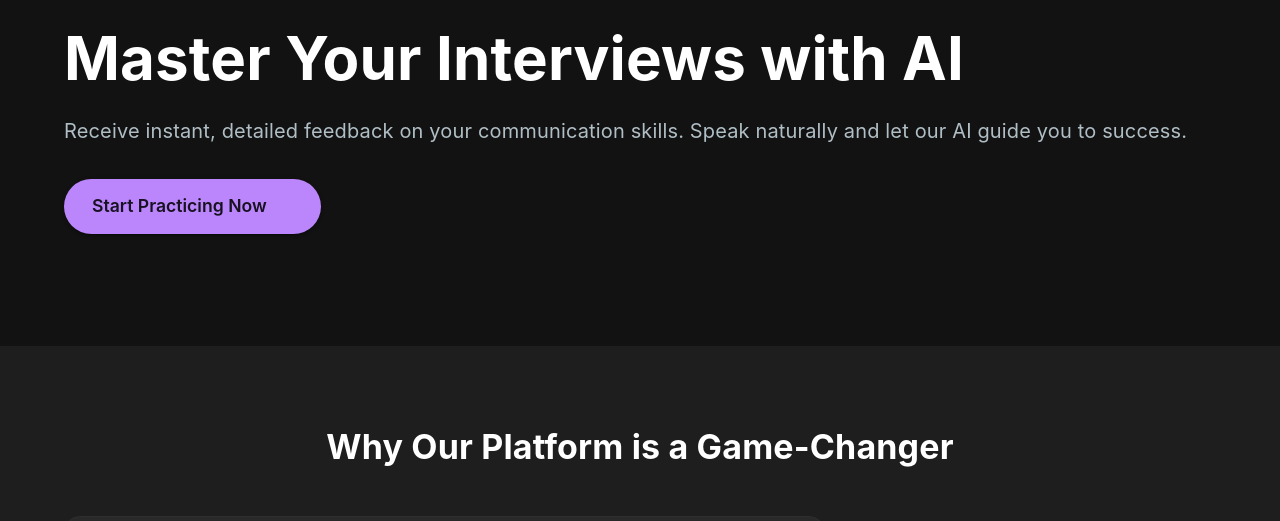
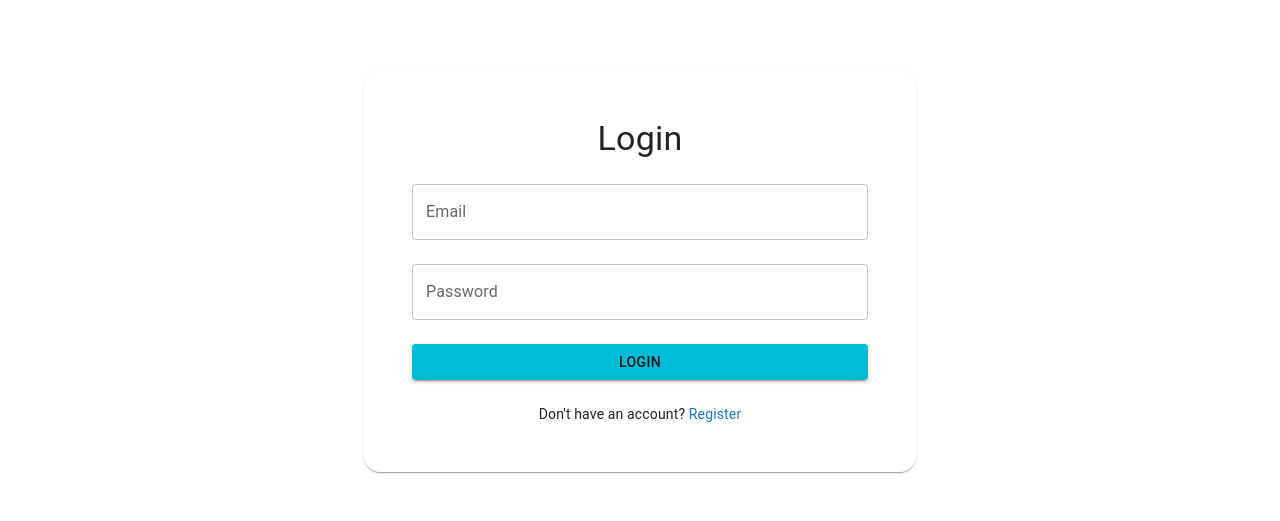
Before and after one commit to Suman599/PrepMateAI, a React (Vite) app: page /login in a window 1280 px wide. Before the commit this address led to /. Shown: the part 129-650 px from the top of the page. Built offline with nearby package versions, Linux system fonts and the light colour scheme; no server answers; sample sign-in values are in the browser's storage; some icons are missing.

Commit message:
lets see

```diff
--- a/src/App.jsx
+++ b/src/App.jsx
@@ -11,27 +11,14 @@
 import { AuthProvider } from './context/AuthContext';
 import { Toaster } from 'react-hot-toast';
 
-/**
- * ProtectedRoute checks if the user is logged in before rendering children.
- * If not logged in, redirects to /login
- */
+// ✅ Protect pages for authenticated users only
 const ProtectedRoute = ({ children }) => {
   const token = localStorage.getItem('token');
   return token ? children : <Navigate to="/login" replace />;
 };
 
-/**
- * PublicRoute redirects logged-in users away from login/register pages
- */
-const PublicRoute = ({ children }) => {
-  const token = localStorage.getItem('token');
-  return token ? <Navigate to="/" replace /> : children;
-};
-
 function AppContent() {
   const location = useLocation();
-
-  // Hide Navbar on login and register pages
   const showNavbar = location.pathname !== '/login' && location.pathname !== '/register';
 
   return (
@@ -42,16 +29,16 @@
       <Box component="main" sx={{ flexGrow: 1, width: '100%' }}>
         <Routes>
           {/* Public routes */}
-          <Route path="/login" element={<PublicRoute><Login /></PublicRoute>} />
-          <Route path="/register" element={<PublicRoute><Register /></PublicRoute>} />
+          <Route path="/login" element={<Login />} />
+          <Route path="/register" element={<Register />} />
 
           {/* Protected routes */}
           <Route path="/" element={<ProtectedRoute><Homepage /></ProtectedRoute>} />
           <Route path="/practice" element={<ProtectedRoute><Practice /></ProtectedRoute>} />
           <Route path="/history" element={<ProtectedRoute><History /></ProtectedRoute>} />
 
-          {/* Catch-all for unknown routes */}
-          <Route path="*" element={<Navigate to="/" replace />} />
+          {/* Catch-all */}
+          <Route path="*" element={<Navigate to="/login" replace />} />
         </Routes>
       </Box>
     </Box>
```
